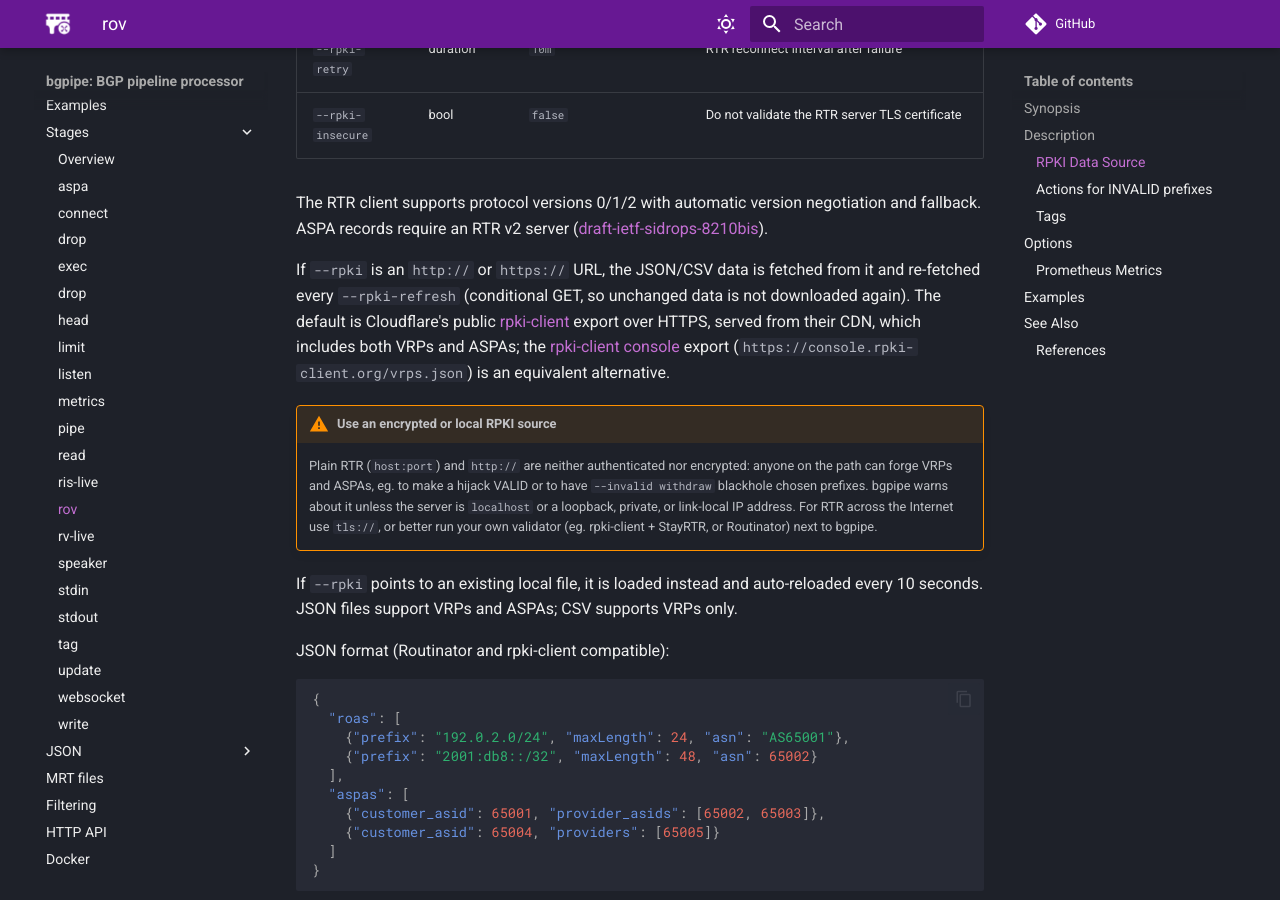
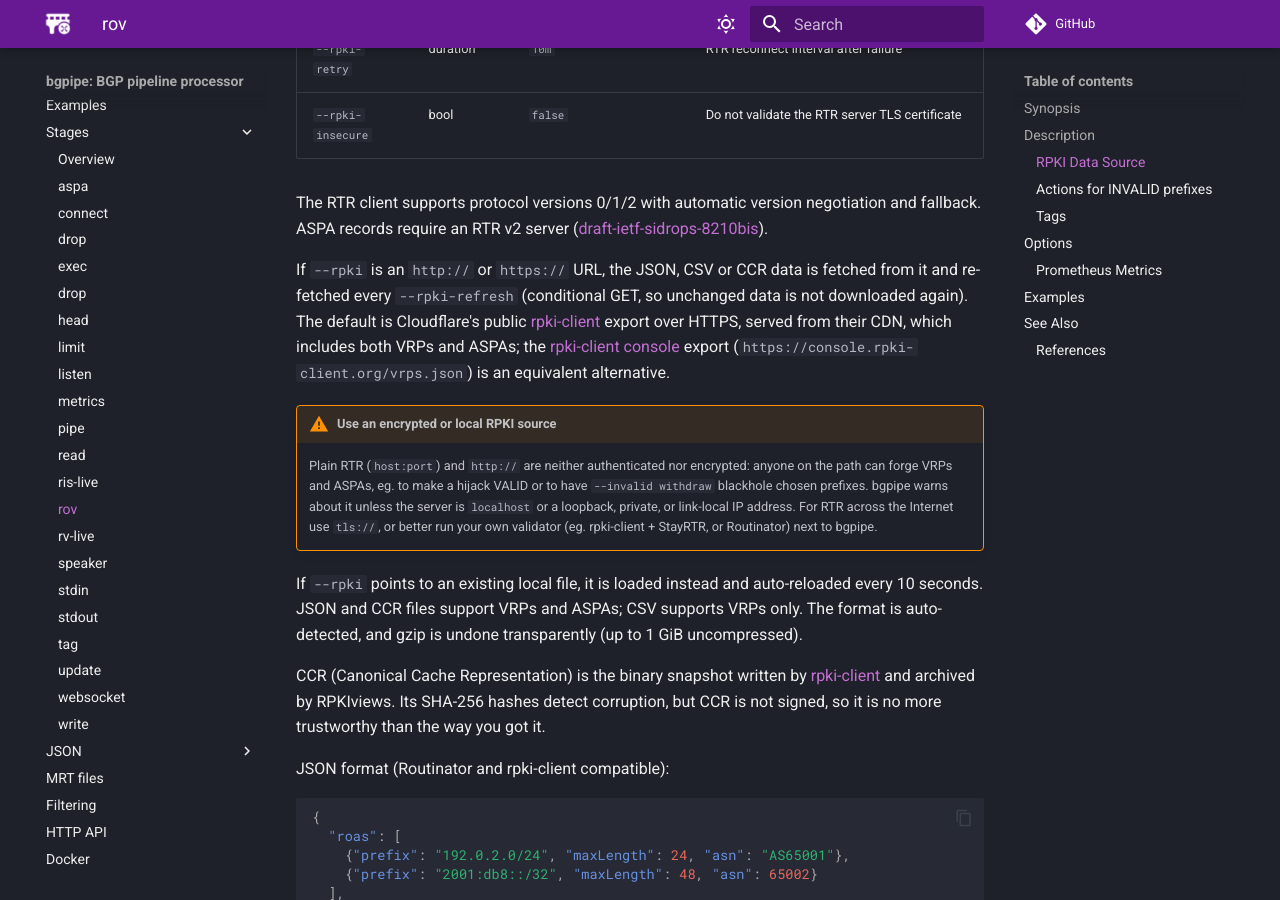
Before and after one commit to bgpfix/bgpipe, an MkDocs documentation site: the page built from docs/stages/rov.md, in a window 1280 px wide and 900 px high, scrolled down 1106 px. Built offline with MkDocs 1.6.1 and Material for MkDocs 9.7.7, drawn with Linux system fonts in a browser that asks for light colours; comment, search, counter and statistics services are not loaded; the version menu is left out; some of the changed text lies outside the part shown.

````diff
--- a/docs/stages/rov.md
+++ b/docs/stages/rov.md
@@ -45,7 +45,7 @@ The RTR client supports protocol versions 0/1/2 with automatic version
 negotiation and fallback. ASPA records require an RTR v2 server
 ([draft-ietf-sidrops-8210bis](https://datatracker.ietf.org/doc/draft-ietf-sidrops-8210bis/)).
 
-If `--rpki` is an `http://` or `https://` URL, the JSON/CSV data is fetched
+If `--rpki` is an `http://` or `https://` URL, the JSON, CSV or CCR data is fetched
 from it and re-fetched every `--rpki-refresh` (conditional GET, so unchanged
 data is not downloaded again). The default is Cloudflare's public
 [rpki-client](https://www.rpki-client.org/) export over HTTPS, served from
@@ -63,8 +63,14 @@ their CDN, which includes both VRPs and ASPAs; the
     or Routinator) next to bgpipe.
 
 If `--rpki` points to an existing local file, it is loaded instead and
-auto-reloaded every 10 seconds. JSON files support VRPs and ASPAs; CSV
-supports VRPs only.
+auto-reloaded every 10 seconds. JSON and CCR files support VRPs and ASPAs;
+CSV supports VRPs only. The format is auto-detected, and gzip is undone
+transparently (up to 1 GiB uncompressed).
+
+CCR (Canonical Cache Representation) is the binary snapshot written by
+[rpki-client](https://www.rpki-client.org/) and archived by
+RPKIviews. Its SHA-256 hashes detect corruption, but CCR is not signed, so it
+is no more trustworthy than the way you got it.
 
 JSON format (Routinator and rpki-client compatible):
 
@@ -164,7 +170,7 @@ bgpipe --events rov/dropped \
     -- connect 192.0.2.1
 ```
 
-Use a local JSON or CSV file instead of RTR:
+Use a local JSON, CSV or CCR file instead of RTR:
 
 ```bash
 bgpipe --rpki /var/lib/rpki/export.json \
````
Also changed, not shown: 2 other files.
